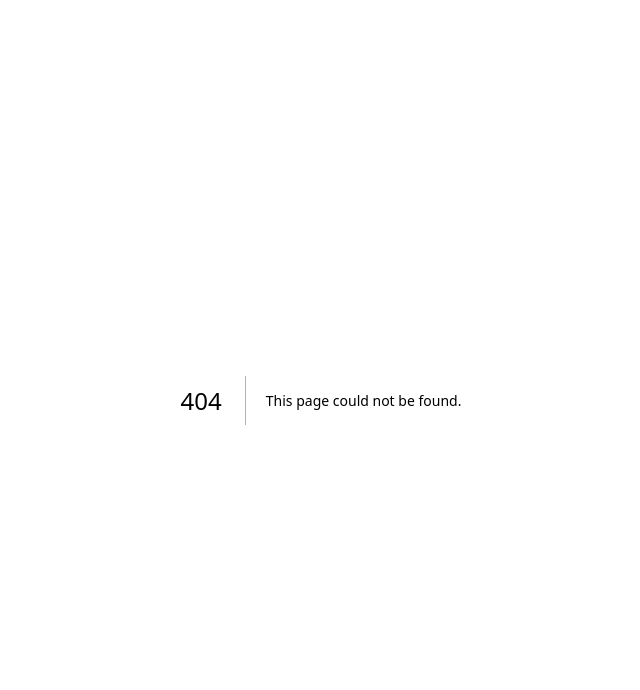
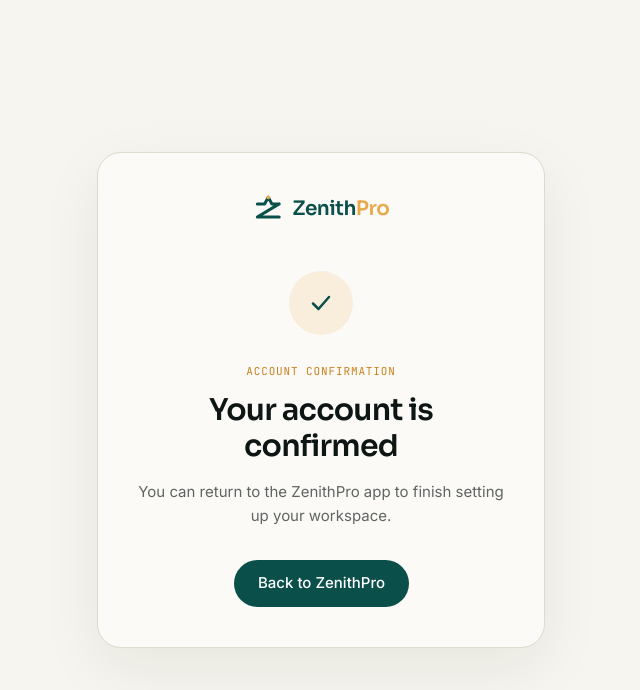
Before and after one commit to Sult-Lab/zenithpro-web-page, a Next.js app: page /auth/confirm-account in a window 1280 px wide. Before the commit this address had no page. Shown: the top 690 px of the page, without its empty margins (319-959 px from the left). Built offline with nearby package versions, Linux system fonts and the light colour scheme.

Commit message:
Add account confirmation functionality with Supabase integration

```diff
--- /dev/null
+++ b/app/auth/confirm-account/page.tsx
@@ -0,0 +1,46 @@
+import Link from "next/link";
+import { Wordmark } from "@/components/Logo";
+
+type ConfirmPageProps = {
+  searchParams: Promise<{ error?: string }>;
+};
+
+export default async function ConfirmPage({ searchParams }: ConfirmPageProps) {
+  const { error } = await searchParams;
+  const isInvalidLink = error === "invalid_link";
+
+  return (
+    <main className="flex min-h-screen items-center justify-center bg-[var(--color-paper)] px-5 py-10">
+      <section className="w-full max-w-md rounded-3xl border border-[var(--color-line)] bg-[var(--color-paper-raised)] p-8 text-center shadow-[0_20px_60px_rgba(13,22,20,0.07)] md:p-10">
+        <Link href="/" aria-label="ZenithPro home" className="inline-flex">
+          <Wordmark className="text-xl" />
+        </Link>
+
+        <div className="mx-auto mt-10 flex h-16 w-16 items-center justify-center rounded-full bg-[var(--color-gold)]/15 text-[var(--color-teal-deep)]">
+          <svg aria-hidden="true" width="28" height="28" viewBox="0 0 28 28" fill="none">
+            <path d="M6 14.5 11.5 20 22 8" stroke="currentColor" strokeWidth="2.5" strokeLinecap="round" strokeLinejoin="round" />
+          </svg>
+        </div>
+
+        <p className="mt-7 font-mono text-[11px] uppercase tracking-[0.08em] text-[var(--color-gold-dark)]">
+          Account confirmation
+        </p>
+        <h1 className="mt-3 font-display text-3xl font-semibold tracking-tight text-[var(--color-ink)]">
+          {error ? (isInvalidLink ? "This link is incomplete" : "This link has expired") : "Your account is confirmed"}
+        </h1>
+        <p className="mt-4 text-[15px] leading-relaxed text-[var(--color-ink)]/65">
+          {error
+            ? "Request a new confirmation email from the ZenithPro app and try again."
+            : "You can return to the ZenithPro app to finish setting up your workspace."}
+        </p>
+
+        <Link
+          href="/"
+          className="btn-tap mt-8 inline-flex rounded-full bg-[var(--color-teal-deep)] px-6 py-3 text-[15px] font-medium text-white hover:bg-[var(--color-teal-grad-a)]"
+        >
+          Back to ZenithPro
+        </Link>
+      </section>
+    </main>
+  );
+}
--- /dev/null
+++ b/app/auth/confirm/route.ts
@@ -0,0 +1,31 @@
+import { type EmailOtpType } from "@supabase/supabase-js";
+import { NextRequest, NextResponse } from "next/server";
+import { createClient } from "@/lib/supabase/server";
+
+export async function GET(request: NextRequest) {
+  const { searchParams } = new URL(request.url);
+  const tokenHash = searchParams.get("token_hash");
+  const type = searchParams.get("type") as EmailOtpType | null;
+
+  if (!tokenHash || !type) {
+    return NextResponse.redirect(
+      new URL("/auth/confirm-account?error=invalid_link", request.url)
+    );
+  }
+
+  const supabase = await createClient();
+  const { error } = await supabase.auth.verifyOtp({
+    type,
+    token_hash: tokenHash,
+  });
+
+  if (error) {
+    console.error("Email confirmation failed:", error.message);
+
+    return NextResponse.redirect(
+      new URL("/auth/confirm-account?error=invalid_or_expired", request.url)
+    );
+  }
+
+  return NextResponse.redirect("zenithpro://auth/confirm");
+}
--- /dev/null
+++ b/lib/supabase/server.ts
@@ -0,0 +1,34 @@
+import { createServerClient } from "@supabase/ssr";
+import { cookies } from "next/headers";
+
+export async function createClient() {
+  const cookieStore = await cookies();
+
+  return createServerClient(
+    process.env.SUPABASE_URL!,
+    process.env.SUPABASE_PUBLISHABLE_KEY!,
+    {
+      cookies: {
+        getAll() {
+          return cookieStore.getAll();
+        },
+
+        setAll(cookiesToSet) {
+          try {
+            cookiesToSet.forEach(
+              ({ name, value, options }) => {
+                cookieStore.set(
+                  name,
+                  value,
+                  options
+                );
+              }
+            );
+          } catch {
+            // Server Components cannot always modify cookies.
+          }
+        },
+      },
+    }
+  );
+}
```
Also changed, not shown: package.json (+6 -4 lines), 1 other file (tests, documents, lock files or other folders).
